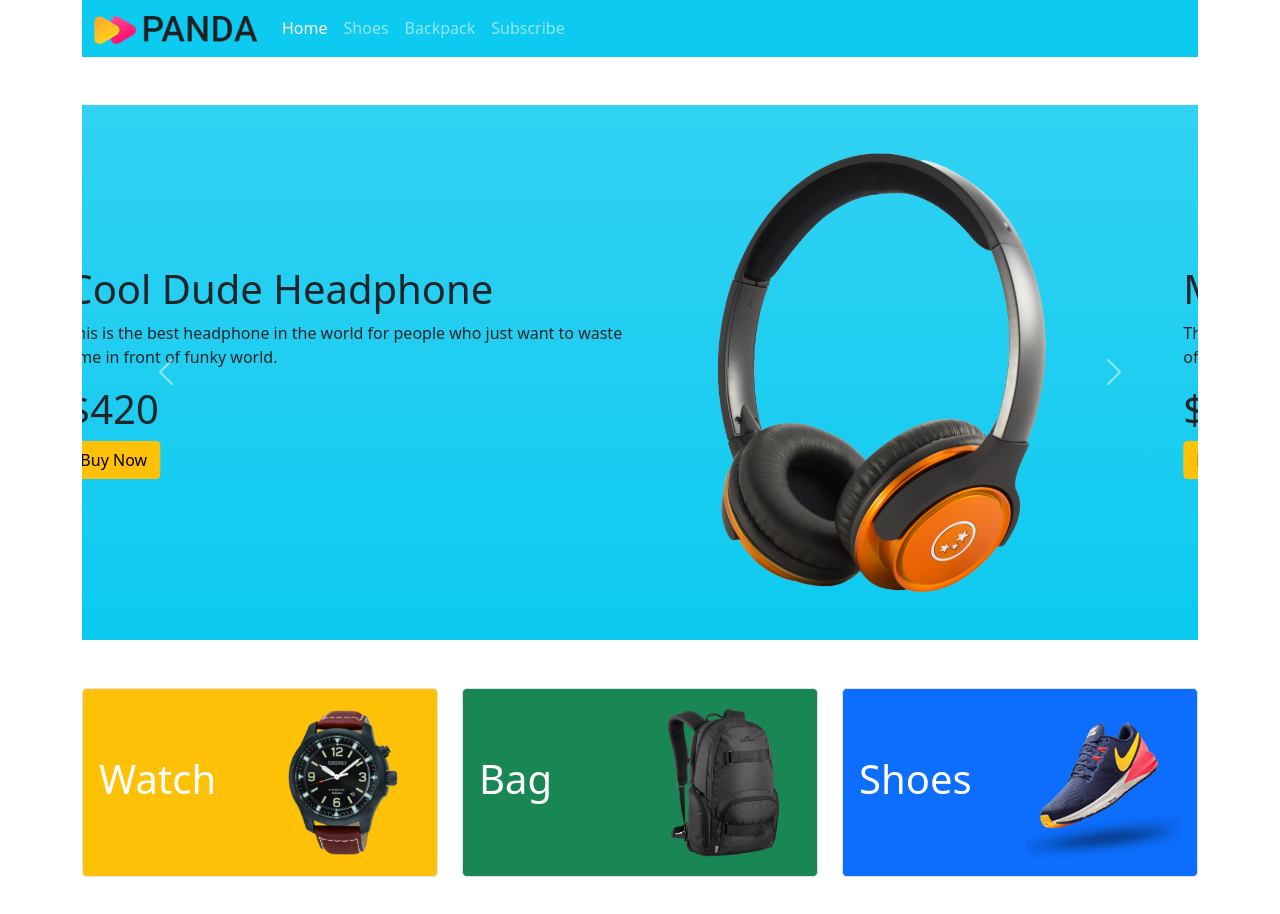
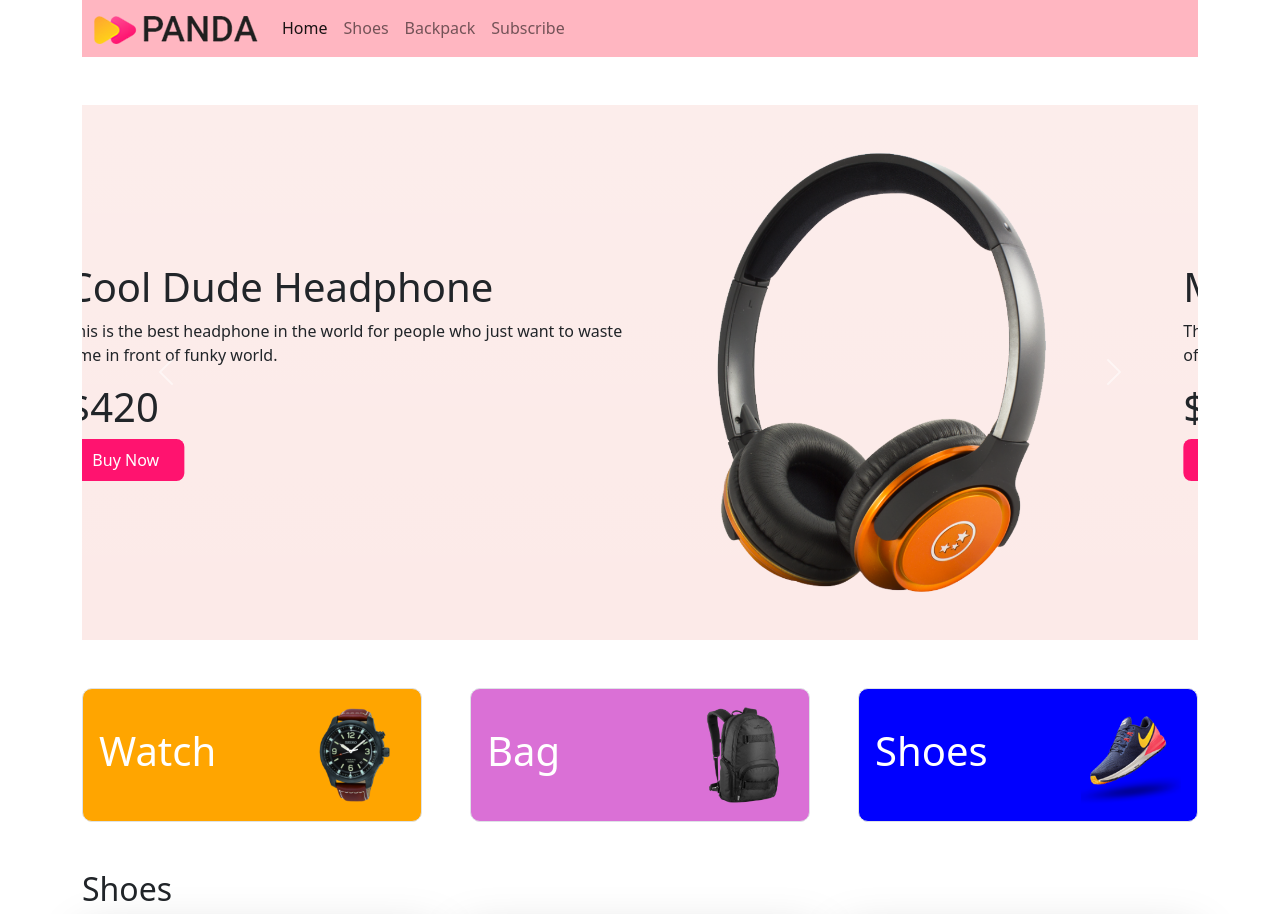
Before and after one commit to Saikatsaha95/panda-commerce-bootstrap, a plain HTML site: page index.html in a window 1280 px wide. Shown: the top 914 px of the page. Drawn offline with nearby package versions, Linux system fonts and the light colour scheme.

Commit message:
coustom css added

```diff
--- /dev/null
+++ b/css/style.css
@@ -0,0 +1,38 @@
+.panda-bg-info {
+  background-color: #fceae8;
+}
+
+.panda-bg-pink {
+  background-color: lightpink;
+}
+
+.categories img {
+  width: 100px;
+}
+
+.watch-bg,
+.bag-bg,
+.shoe-bg {
+  padding: 10px 30px;
+  border-radius: 10px;
+}
+
+.watch-bg {
+  background-color: #ffa500;
+}
+
+.bag-bg {
+  background-color: #da70d6;
+}
+
+.shoe-bg {
+  background-color: #0000ff;
+}
+
+.panda-btn-buy-now {
+  background-color: #ff136f;
+  padding: 9px 25px;
+  border-radius: 8px;
+  border: none;
+  color: white;
+}
--- a/index.html
+++ b/index.html
@@ -13,10 +13,15 @@
       integrity="sha384-EVSTQN3/azprG1Anm3QDgpJLIm9Nao0Yz1ztcQTwFspd3yD65VohhpuuCOmLASjC"
       crossorigin="anonymous"
     />
+
+
+    <!-- Coustom Style -->
+    <link rel="stylesheet" href="css/style.css">
+
   </head>
   <body>
     <header class="container">
-      <nav class="navbar navbar-expand-lg navbar-dark bg-info">
+      <nav class="navbar navbar-expand-lg navbar-light panda-bg-pink">
         <div class="container">
           <a class="navbar-brand" href="#">
             <img src="images/logo.png" alt=""
@@ -62,7 +67,7 @@
           <div class="carousel-inner">
             <div class="carousel-item ">
               <div
-                class="row bg-info bg-gradient p-5 d-flex align-items-center"
+                class="row panda-bg-info bg-gradient p-5 d-flex align-items-center"
               >
                 <div class="col-lg-7">
                   <h1>Mega LCD TV For Sports</h1>
@@ -72,7 +77,7 @@
 
                   <h1>$1200</h1>
 
-                  <div class="btn btn-warning">Buy Now</div>
+                  <div class="btn panda-btn-buy-now">Buy Now</div>
                 </div>
 
                 <div class="col-lg-5">
@@ -86,7 +91,7 @@
             </div>
             <div class="carousel-item ">
               <div
-                class="row bg-info bg-gradient p-5 d-flex align-items-center"
+                class="row panda-bg-info bg-gradient p-5 d-flex align-items-center"
               >
                 <div class="col-lg-7">
                   <h1>X-Box for your living room</h1>
@@ -96,7 +101,7 @@
 
                   <h1>$420</h1>
 
-                  <div class="btn btn-warning">Buy Now</div>
+                  <div class="btn panda-btn-buy-now">Buy Now</div>
                 </div>
 
                 <div class="col-lg-5">
@@ -110,7 +115,7 @@
             </div>
             <div class="carousel-item active">
               <div
-                class="row bg-info bg-gradient p-5 d-flex align-items-center"
+                class="row panda-bg-info bg-gradient p-5 d-flex align-items-center"
               >
                 <div class="col-lg-7">
                   <h1>Cool Dude Headphone</h1>
@@ -121,7 +126,7 @@
 
                   <h1>$420</h1>
 
-                  <div class="btn btn-warning">Buy Now</div>
+                  <div class="btn panda-btn-buy-now">Buy Now</div>
                 </div>
 
                 <div class="col-lg-5">
@@ -160,11 +165,11 @@
 
     <main>
       <!-- categories -->
-      <section class="container my-5">
-        <div class="row g-4">
+      <section class="container my-5 categories">
+        <div class="row g-5">
           <!-- Watch -->
-          <div class="col-lg-4 col-md-6 col-12">
-            <div class="p-3 border bg-warning d-flex align-items-center justify-content-between rounded-3">
+          <div class="col-lg-4 col-md-6 col-12 ">
+            <div class="p-3 border watch-bg d-flex align-items-center justify-content-between ">
               <h1 class="text-white">Watch</h1>
               <img src="images/categories/watch.png" alt="">
             </div>
@@ -172,7 +177,7 @@
 
           <!-- Bag -->
           <div class="col-lg-4 col-md-6 col-12">
-            <div class="p-3 border bg-success d-flex align-items-center justify-content-between rounded-3">
+            <div class="p-3 border bag-bg d-flex align-items-center justify-content-between ">
               <h1 class="text-white">Bag</h1>
               <img src="images/categories/bag.png" alt="">
             </div>
@@ -180,7 +185,7 @@
 
           <!-- Shoes -->
           <div class="col-lg-4 col-md-6 col-12">
-            <div class="p-3 border bg-primary d-flex align-items-center justify-content-between rounded-3">
+            <div class="p-3 border shoe-bg d-flex align-items-center justify-content-between">
               <h1 class="text-white">Shoes</h1>
               <img src="images/categories/shoes.png" alt="">
             </div>
@@ -201,7 +206,7 @@
                 <p class="card-text">This is a wider card with supporting text below as a natural lead-in to additional content. This content is a little bit longer.</p>
               </div>
               <div class="m-3">
-                <button class="btn-warning">Buy Now</button>
+                <button class="panda-btn-buy-now">Buy Now</button>
               </div>
             </div>
           </div>
@@ -213,7 +218,7 @@
                 <p class="card-text">This card has supporting text below as a natural lead-in to additional content.</p>
               </div>
               <div class="m-3">
-                <button class="btn-warning">Buy Now</button>
+                <button class="panda-btn-buy-now">Buy Now</button>
               </div>
             </div>
           </div>
@@ -225,7 +230,7 @@
                 <p class="card-text">This is a wider card with supporting text below as a natural lead-in to additional content. This card has even longer content than the first to show that equal height action.</p>
               </div>
               <div class="m-3">
-                <button class="btn-warning">Buy Now</button>
+                <button class="panda-btn-buy-now">Buy Now</button>
               </div>
             </div>
           </div>
@@ -244,7 +249,7 @@
                 <p class="card-text">This is a wider card with supporting text below as a natural lead-in to additional content. This content is a little bit longer.</p>
               </div>
               <div class="m-3">
-                <button class="btn-warning">Buy Now</button>
+                <button class="panda-btn-buy-now">Buy Now</button>
               </div>
             </div>
           </div>
@@ -256,7 +261,7 @@
                 <p class="card-text">This card has supporting text below as a natural lead-in to additional content.</p>
               </div>
               <div class="m-3">
-                <button class="btn-warning">Buy Now</button>
+                <button class="panda-btn-buy-now">Buy Now</button>
               </div>
             </div>
           </div>
@@ -268,7 +273,7 @@
                 <p class="card-text">This is a wider card with supporting text below as a natural lead-in to additional content. This card has even longer content than the first to show that equal height action.</p>
               </div>
               <div class="m-3">
-                <button class="btn-warning">Buy Now</button>
+                <button class="panda-btn-buy-now">Buy Now</button>
               </div>
             </div>
           </div>
@@ -276,13 +281,13 @@
       </section>
 
       <!-- Subscribe -->
-      <section style="height: 300px;" class="container bg-info d-flex justify-content-center align-items-center rounded-3" id="subscribe">
+      <section style="height: 300px;" class="container panda-bg-info d-flex justify-content-center align-items-center rounded-3" id="subscribe">
         <div>
           <h1>LET'S STAY IN TOUCH</h1>
           <P>Get updates on sales, specials and more</P>
-          <input type="email" placeholder="Your email">
+          <input class="form-control" type="email" placeholder="Your email">
           <br>
-          <button class="btn-warning">Submit</button>
+          <button class="panda-btn-buy-now">Submit</button>
         </div>
       </section>
     </main>
```
